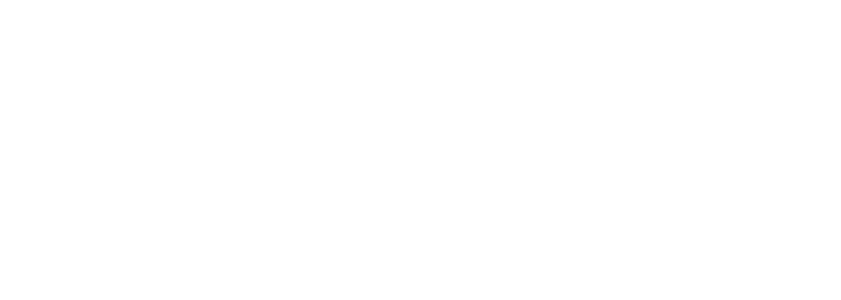
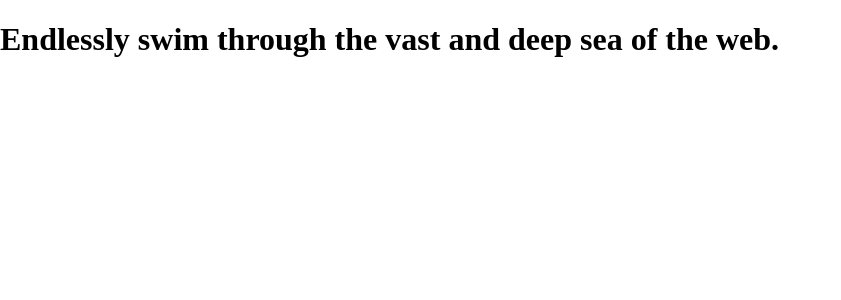
Before and after one commit to wlals4264/bluemin-portfolio, a Next.js app: page / in a window 1280 px wide. Shown: the top 300 px of the page, without its empty margins (0-841 px from the left). Built offline with nearby package versions, Linux system fonts and the light colour scheme.

Commit message:
init: 초기 아이디어 스케치

```diff
--- a/src/app/layout.tsx
+++ b/src/app/layout.tsx
@@ -1,15 +1,16 @@
 import type { Metadata } from 'next';
-import { Geist, Geist_Mono } from 'next/font/google';
+import { Jua, Rubik } from 'next/font/google';
 import '../styles/globals.scss';
 
-const geistSans = Geist({
-  variable: '--font-geist-sans',
-  subsets: ['latin'],
+const rubik = Rubik({
+  variable: '--font-rubik',
+  // subsets: ['latin'],
 });
 
-const geistMono = Geist_Mono({
-  variable: '--font-geist-mono',
+const jua = Jua({
+  variable: '--font-jua',
   subsets: ['latin'],
+  weight: '400',
 });
 
 export const metadata: Metadata = {
@@ -24,7 +25,7 @@
 }>) {
   return (
     <html lang="en">
-      <body className={`${geistSans.variable} ${geistMono.variable}`}>{children}</body>
+      <body className={`${rubik.variable} ${jua.variable}`}>{children}</body>
     </html>
   );
 }
--- a/src/app/page.tsx
+++ b/src/app/page.tsx
@@ -1,3 +1,9 @@
 export default function Home() {
-  return <></>;
+  return (
+    <div className="landing-container">
+      <div className="slogan">
+        <h1>Endlessly swim through the vast and deep sea of the web.</h1>
+      </div>
+    </div>
+  );
 }
--- a/src/styles/globals.scss
+++ b/src/styles/globals.scss
@@ -0,0 +1,20 @@
+body {
+  margin: 0;
+}
+
+// .landing-container {
+//   width: 100dvw;
+//   height: 100dvh;
+//   background-color: #1a1a1a;
+// }
+
+// .slogan {
+//   font-size: 1rem;
+//   font-family: var(--font-jua);
+//   width: 100%;
+//   height: 100%;
+//   display: flex;
+//   justify-content: center;
+//   align-items: center;
+//   color: #f2f2f2;
+// }
```
